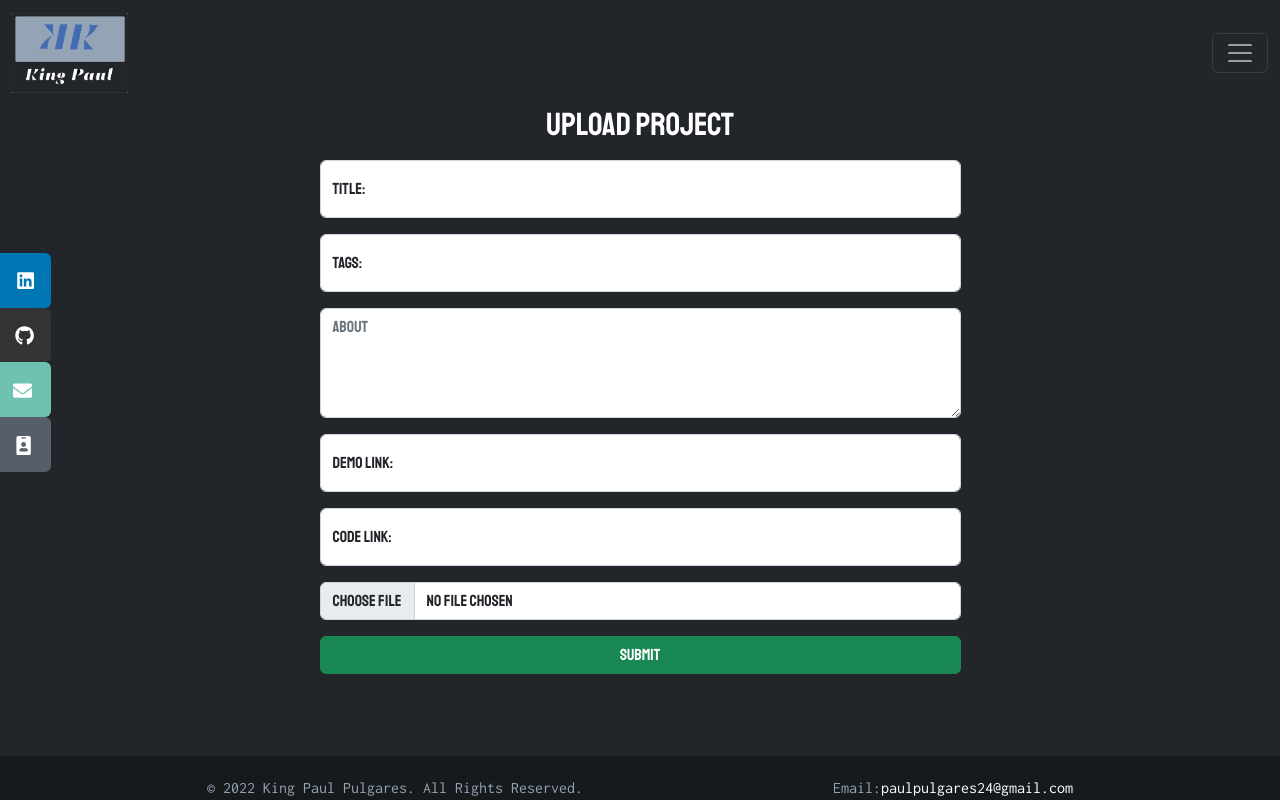
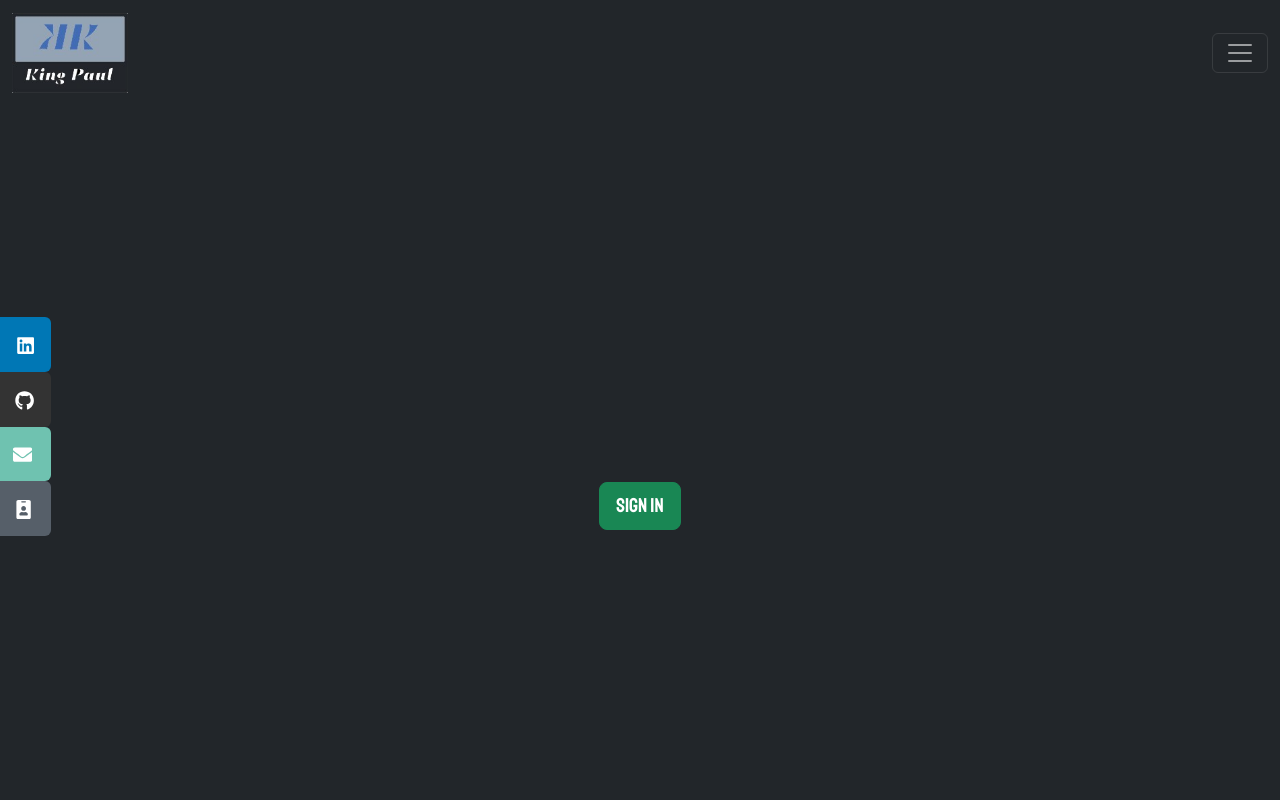
Before and after one commit to kengpul/react-portfolio, a React (Create React App) app: page /admin in a window 1280 px wide. Shown: the top 800 px of the page. Built offline with nearby package versions, Linux system fonts and the light colour scheme.

Commit message:
implement firebase auth

```diff
--- /dev/null
+++ b/src/context/AuthContext.js
@@ -0,0 +1,26 @@
+import { createContext, useReducer } from "react";
+
+export const AuthContext = createContext();
+
+export const authReducer = (state, action) => {
+    switch (action.type) {
+        case 'LOGIN':
+            return { ...state, user: action.payload }
+        case 'LOGOUT':
+            return { ...state, user: null }
+        default:
+            return state
+    }
+}
+
+export const AuthContextProvider = ({ children }) => {
+    const [state, dispatch] = useReducer(authReducer, {
+        user: null,
+    })
+
+    return (
+        <AuthContext.Provider value={{ ...state, dispatch }}>
+            {children}
+        </AuthContext.Provider>
+    )
+}
--- /dev/null
+++ b/src/hooks/useAuthContext.js
@@ -0,0 +1,12 @@
+import { useContext } from "react";
+import { AuthContext } from "../context/AuthContext";
+
+export const useAuthContext = () => {
+    const context = useContext(AuthContext);
+
+    if (!context) {
+        throw Error('useAuthContext must be use inside AuthContextProvider');
+    }
+
+    return context;
+}
--- a/src/index.js
+++ b/src/index.js
@@ -4,10 +4,13 @@ import 'bootstrap/dist/css/bootstrap.min.css'
 import "bootstrap/dist/js/bootstrap";
 import './index.css';
 import App from './App';
+import { AuthContextProvider } from './context/AuthContext';
 
 const root = ReactDOM.createRoot(document.getElementById('root'));
 root.render(
   <React.StrictMode>
-    <App />
+    <AuthContextProvider>
+      <App />
+    </AuthContextProvider>
   </React.StrictMode>
 );
--- a/src/pages/admin/Admin.js
+++ b/src/pages/admin/Admin.js
@@ -1,5 +1,7 @@
 import { useState } from 'react';
 import { useFirebase } from '../../hooks/useFirebase';
+import { getAuth, GoogleAuthProvider, signInWithPopup } from 'firebase/auth';
+import { useAuthContext } from '../../hooks/useAuthContext';
 
 export default function Admin() {
     const [title, setTitle] = useState('');
@@ -10,6 +12,7 @@ export default function Admin() {
     const [image, setImage] = useState();
 
     const { addCollection, error, isPending } = useFirebase();
+    const { user, dispatch } = useAuthContext();
 
     const handleSubmit = async (e) => {
         e.preventDefault();
@@ -21,10 +24,37 @@ export default function Admin() {
         setCode('');
         setImage(null);
     }
+
+
+    const handleSignin = () => {
+        const provider = new GoogleAuthProvider();
+        const auth = getAuth();
+        signInWithPopup(auth, provider)
+            .then((result) => {
+                const googleUser = result.user;
+                dispatch({ type: 'LOGIN', payload: googleUser })
+
+            }).catch((error) => {
+                console.log(error)
+                throw Error(error);
+            });
+    }
+
+    const handleLogout = () => {
+        dispatch({ type: 'LOGOUT' });
+    }
+
     return (
         <div className="container admin text-dark">
+
             <div className="row d-flex justify-content-center">
+                {!user && <div className='vh-100 text-white text-center d-flex align-items-center justify-content-center'>
+                    <button onClick={handleSignin} className="btn btn-lg btn-success">Sign in</button>
+                </div>}
+
+                {user && user.email === 'paulpulgares24@gmail.com' &&
                     <div className="col-md-7">
+
                         <h2 className='text-white text-center mb-3'>Upload Project</h2>
                         <form onSubmit={handleSubmit}>
                             <div className="form-floating mb-3">
@@ -88,13 +118,23 @@ export default function Admin() {
                                     onChange={e => setImage(e.target.files[0])}
                                 />
                             </div>
+
                             {error && <p className='text-danger'>{error}</p>}
                             {isPending ?
                                 <button className="btn btn-success w-100 mb-5" disabled>Loading...</button> :
                                 <button className="btn btn-success w-100 mb-5">Submit</button>
                             }
                         </form>
+                        <button className='btn btn-danger w-100 mb-3' onClick={handleLogout}>Log out</button>
                     </div>
+                }
+
+                {user && user.email !== 'paulpulgares24@gmail.com' &&
+                    <div className='vh-100 text-white text-center d-flex align-items-center justify-content-center'>
+                        <p>Hi {user.displayName}!</p>
+                    </div>
+                }
+
             </div>
         </div>
     )
```
Lines whose indentation alone changed are shown as unchanged.
